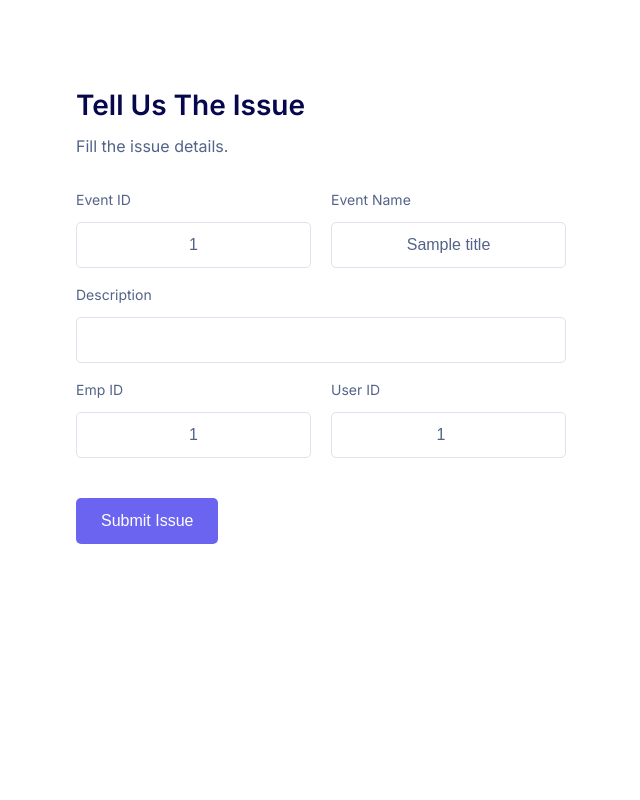
After one commit to varunraokadaparthi/dbms_project, a Flask app: template templates/event_issue_create.html in a window 1280 px wide. The commit adds this page. Shown: the whole page, without its empty margins (319-959 px from the left). Run offline with Flask 3, Linux system fonts and the light colour scheme; the template is opened without the code that fills it: most values are stand-ins (such as "Sample title", 1, 10 or a date in 2020); parts of the project's set-up code (start-up, migrations or seed data) failed here and were passed over.

Commit message:
issue feature

```diff
--- a/app.py
+++ b/app.py
@@ -9,6 +9,7 @@ from routes.messaging import messaging_bp
 from routes.profile import profile_bp
 from routes.vehicle import vehicle_bp
 from routes.interest import interest_bp
+from routes.issue import issue_bp
 from flask import Flask, render_template, request, redirect, url_for
 
 
@@ -24,3 +25,4 @@ app.register_blueprint(messaging_bp)
 app.register_blueprint(profile_bp)
 app.register_blueprint(vehicle_bp)
 app.register_blueprint(interest_bp)
+app.register_blueprint(issue_bp)
--- /dev/null
+++ b/templates/event_issue_create.html
@@ -0,0 +1,217 @@
+<html>
+<head></head>
+<body data-new-gr-c-s-check-loaded="14.1105.0" data-gr-ext-installed="">
+<div class="formbold-main-wrapper">
+    <!-- Author: FormBold Team -->
+    <!-- Learn More: https://formbold.com -->
+    <div class="formbold-form-wrapper">
+
+
+        <form action="/issue_submission" method="POST">
+            <div class="formbold-form-title">
+                <h2 class="">Tell Us The Issue</h2>
+                <p>
+                    Fill the issue details.
+                </p>
+            </div>
+
+            <div class="formbold-input-flex">
+                <div>
+                    <label for="event_id" class="formbold-form-label"> Event ID </label>
+                    <input type="text" name="event_id" id="event_id" value="{{ event_id }}" readonly
+                           class="formbold-form-input">
+                </div>
+                <div>
+                    <label for="event_name" class="formbold-form-label"> Event Name </label>
+                    <input type="text" name="event_name" id="event_name" value="{{title}}" readonly
+                           class="formbold-form-input">
+                </div>
+            </div>
+
+            <div class="formbold-mb-3">
+                <label for="issue_description" class="formbold-form-label">
+                    Description
+                </label>
+                <input type="text" name="issue_description" id="issue_description" class="formbold-form-input">
+            </div>
+
+
+            <div class="formbold-input-flex">
+                <div>
+                    <label for="emp_id" class="formbold-form-label"> Emp ID </label>
+                    <input type="text" name="emp_id" id="emp_id" value="{{ emp.emp_id }}" readonly class="formbold-form-input">
+                </div>
+                <div>
+                    <label for="user_id" class="formbold-form-label"> User ID </label>
+                    <input type="number" name="user_id" id="user_id" value="{{ user_id }}" readonly class="formbold-form-input">
+                </div>
+            </div>
+
+            <button class="formbold-btn">Submit Issue</button>
+        </form>
+    </div>
+</div>
+<style>
+    @import url('https://fonts.googleapis.com/css2?family=Inter:wght@400;500;600;700&display=swap');
+
+    * {
+        margin: 0;
+        padding: 0;
+        box-sizing: border-box;
+    }
+
+    body {
+        font-family: 'Inter', sans-serif;
+    }
+
+    .formbold-mb-3 {
+        margin-bottom: 15px;
+    }
+
+    .formbold-relative {
+        position: relative;
+    }
+
+    .formbold-opacity-0 {
+        opacity: 0;
+    }
+
+    .formbold-stroke-current {
+        stroke: currentColor;
+    }
+
+    #supportCheckbox:checked ~ div span {
+        opacity: 1;
+    }
+
+    .formbold-main-wrapper {
+        display: flex;
+        align-items: center;
+        justify-content: center;
+        padding: 48px;
+    }
+
+    .formbold-form-wrapper {
+        margin: 0 auto;
+        max-width: 570px;
+        width: 100%;
+        background: white;
+        padding: 40px;
+    }
+
+    .formbold-img {
+        margin-bottom: 45px;
+    }
+
+    .formbold-form-title {
+        margin-bottom: 30px;
+    }
+
+    .formbold-form-title h2 {
+        font-weight: 600;
+        font-size: 28px;
+        line-height: 34px;
+        color: #07074d;
+    }
+
+    .formbold-form-title p {
+        font-size: 16px;
+        line-height: 24px;
+        color: #536387;
+        margin-top: 12px;
+    }
+
+    .formbold-input-flex {
+        display: flex;
+        gap: 20px;
+        margin-bottom: 15px;
+    }
+
+    .formbold-input-flex > div {
+        width: 50%;
+    }
+
+    .formbold-form-input {
+        text-align: center;
+        width: 100%;
+        padding: 13px 22px;
+        border-radius: 5px;
+        border: 1px solid #dde3ec;
+        background: #ffffff;
+        font-weight: 500;
+        font-size: 16px;
+        color: #536387;
+        outline: none;
+        resize: none;
+    }
+
+    .formbold-form-input:focus {
+        border-color: #6a64f1;
+        box-shadow: 0px 3px 8px rgba(0, 0, 0, 0.05);
+    }
+
+    .formbold-form-label {
+        color: #536387;
+        font-size: 14px;
+        line-height: 24px;
+        display: block;
+        margin-bottom: 10px;
+    }
+
+    .formbold-checkbox-label {
+        display: flex;
+        cursor: pointer;
+        user-select: none;
+        font-size: 16px;
+        line-height: 24px;
+        color: #536387;
+    }
+
+    .formbold-checkbox-label a {
+        margin-left: 5px;
+        color: #6a64f1;
+    }
+
+    .formbold-input-checkbox {
+        position: absolute;
+        width: 1px;
+        height: 1px;
+        padding: 0;
+        margin: -1px;
+        overflow: hidden;
+        clip: rect(0, 0, 0, 0);
+        white-space: nowrap;
+        border-width: 0;
+    }
+
+    .formbold-checkbox-inner {
+        display: flex;
+        align-items: center;
+        justify-content: center;
+        width: 20px;
+        height: 20px;
+        margin-right: 16px;
+        margin-top: 2px;
+        border: 0.7px solid #dde3ec;
+        border-radius: 3px;
+    }
+
+    .formbold-btn {
+        font-size: 16px;
+        border-radius: 5px;
+        padding: 14px 25px;
+        border: none;
+        font-weight: 500;
+        background-color: #6a64f1;
+        color: white;
+        cursor: pointer;
+        margin-top: 25px;
+    }
+
+    .formbold-btn:hover {
+        box-shadow: 0px 3px 8px rgba(0, 0, 0, 0.05);
+    }
+</style>
+</body>
+<grammarly-desktop-integration data-grammarly-shadow-root="true"></grammarly-desktop-integration>
+</html>
```
Also changed, not shown: db.py (+13 -2 lines), routes/events.py (+14 -3 lines), routes/issue.py (added, +35 -0 lines), templates/event_carpool_allow_register.html (+34 -2 lines), templates/event_carpool_dont_register.html (+38 -4 lines), run.py (line endings or trailing spaces), 1 other file.
